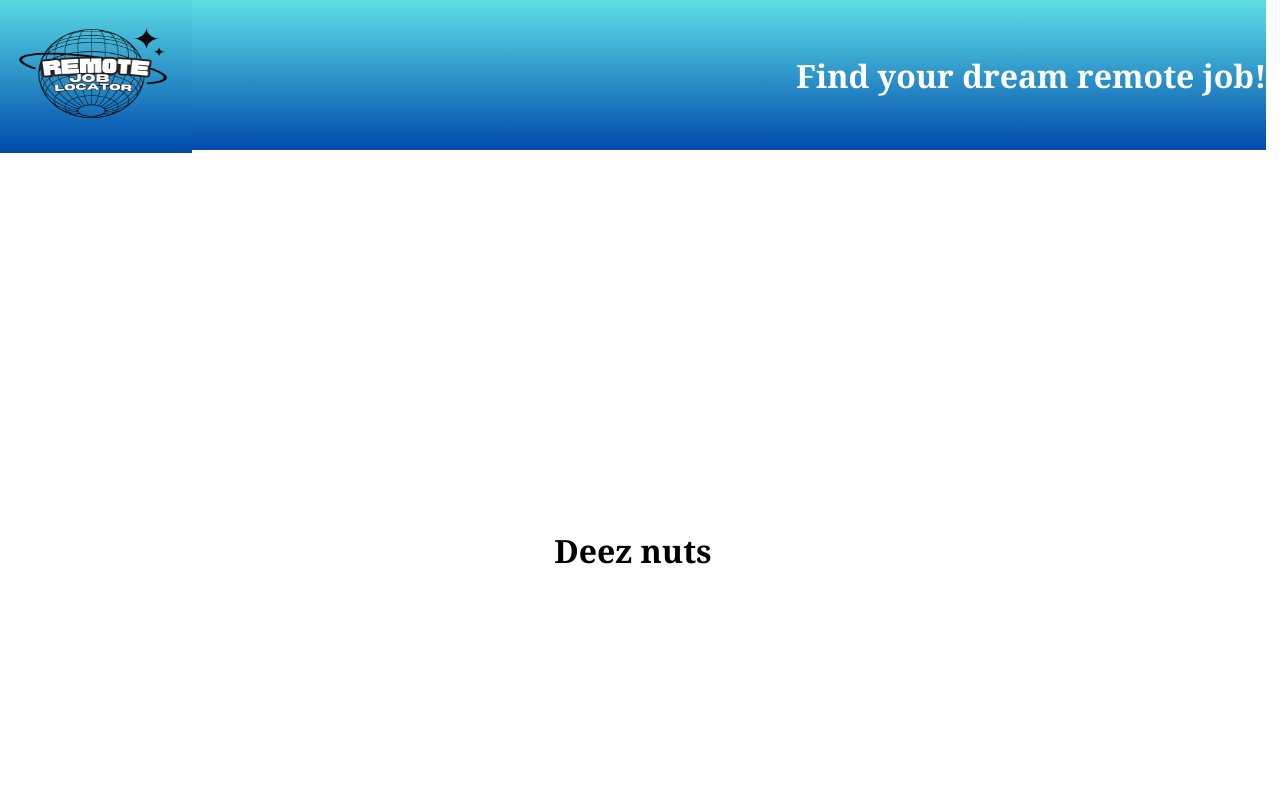
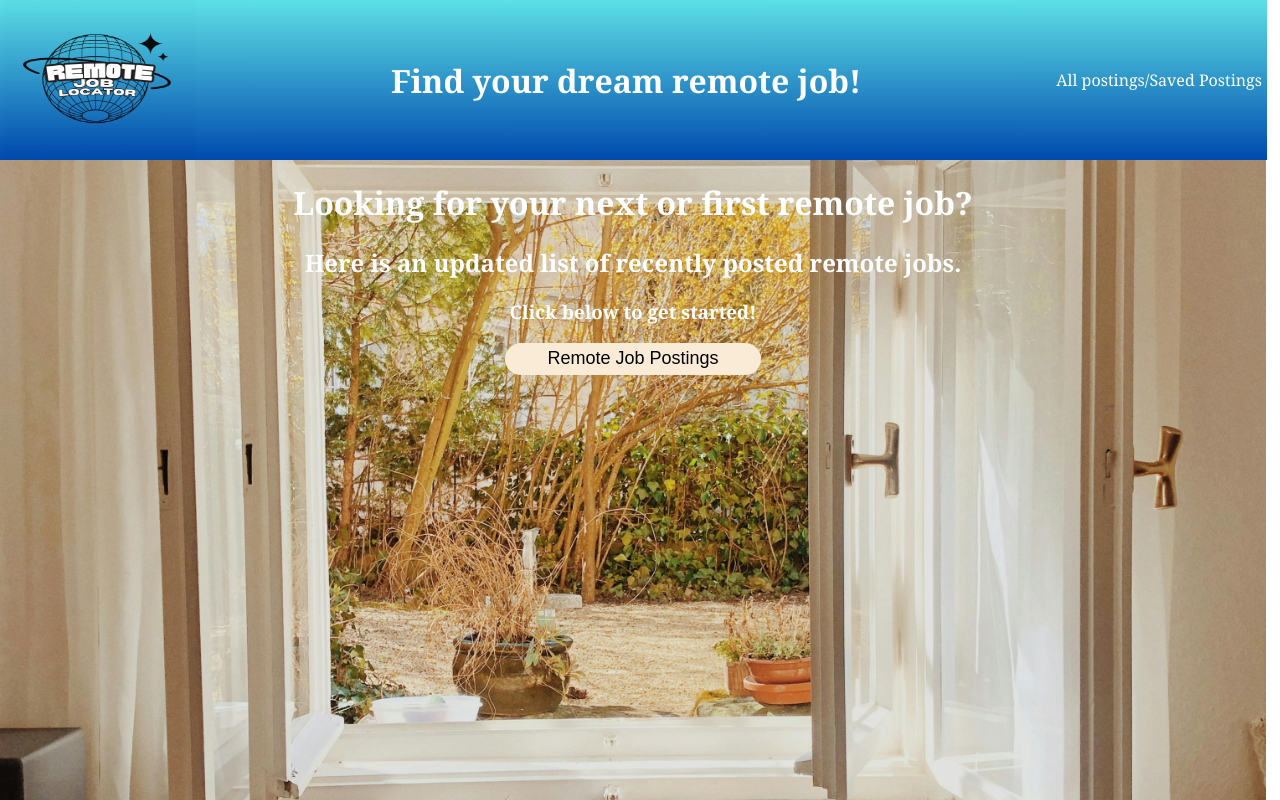
Before and after one commit to JWill06/Remote-Job-Locator, a React (Create React App) app in the folder remote-job-locator/: page / in a window 1280 px wide. Shown: the top 800 px of the page. Built offline with nearby package versions, Linux system fonts and the light colour scheme.

Commit message:
Updated styling changed for all pages

```diff
--- a/remote-job-locator/package.json
+++ b/remote-job-locator/package.json
@@ -6,9 +6,11 @@
     "@testing-library/jest-dom": "^5.17.0",
     "@testing-library/react": "^13.4.0",
     "@testing-library/user-event": "^13.5.0",
+    "cheerio": "^1.0.0-rc.12",
     "moment": "^2.30.1",
     "react": "^18.3.1",
     "react-dom": "^18.3.1",
+    "react-html-parser": "^2.0.2",
     "react-router-dom": "^6.25.1",
     "react-scripts": "5.0.1",
     "web-vitals": "^2.1.4"
--- a/remote-job-locator/src/Components/App.js
+++ b/remote-job-locator/src/Components/App.js
@@ -7,6 +7,7 @@ import { useEffect } from 'react';
 import Postings from './Postings';
 import Footer from './Footer';
 import SinglePosting from './SinglePosting';
+import SavedPostings from './SavedPostings';
 
 function App() {
 
@@ -19,6 +20,7 @@ function App() {
         <Route path='/' element={<LandingPage />}/>
         <Route path='/postings' element={<Postings />}/>
         <Route path='/posting/:id' element={<SinglePosting />}/>
+        <Route path='/savedPostings' element={<SavedPostings />}/>
         <Route path='*' element='PAGE DOES NOT EXIST, TRY AGAIN!'/>
       </Routes>
       </div>
--- a/remote-job-locator/src/Components/Header.js
+++ b/remote-job-locator/src/Components/Header.js
@@ -2,16 +2,25 @@ import React from 'react'
 // import { useState } from 'react'
 import '../Styling/Header.css'
 import remote from '../Assets/Remote3.png'
-import { NavLink } from 'react-router-dom'
+import { NavLink, Link } from 'react-router-dom'
 
 function Header() {
 
   return (
     <div className='headerWrapper'>
-      <NavLink to='/postings'>
+        <NavLink to='/'>
         <img src={remote} alt='logo'/>
         </NavLink>
         <h1>Find your dream remote job!</h1>
+        <div className='postingLinks'>
+          <Link className='link1'to='/postings'>
+          <p>All postings</p>
+          </Link>
+          <p className='slash'>/</p>
+          <Link className='link2' to='/SavedPostings'>
+          <p>Saved Postings</p>
+          </Link>
+        </div>
     </div>
   )
 }
--- a/remote-job-locator/src/Components/LandingPage.js
+++ b/remote-job-locator/src/Components/LandingPage.js
@@ -1,9 +1,17 @@
 import React from 'react'
+import { Link } from 'react-router-dom'
+import '../Styling/LandingPage.css'
+import workingSpace from '../Assets/remoteWorking.jpg'
 
 function LandingPage() {
   return (
     <div className='landingPageWrapper'>
-        <h1>Deez nuts</h1>
+        <h1>Looking for your next or first remote job?</h1>
+        <h2>Here is an updated list of recently posted remote jobs.</h2>
+        <h3>Click below to get started!</h3>
+        <button className='postingsButton'>
+          <Link className='allPostings' to='/postings'>Remote Job Postings</Link>
+        </button>
         </div>
   )
 }
--- a/remote-job-locator/src/Components/Postings.js
+++ b/remote-job-locator/src/Components/Postings.js
@@ -7,7 +7,7 @@ import PropTypes from 'prop-types'
 
 function Postings() {
     const [allJobs, setJobs] = useState([])
-    const [isLoading, setLoading] = useState(false)
+    const [loading, setLoading] = useState(false)
     const [error, setError] = useState('')
     const [currentPage, setCurrentPage] = useState(1);
     const [itemsPerPage, setItemsPerPage] = useState(10);
@@ -31,6 +31,33 @@ useEffect(() => {
 const totalPages = Math.ceil(allJobs.length / itemsPerPage);
 const minPage = Math.max(currentPage - 2, 1);
 const maxPage = Math.min(currentPage + 2, totalPages);
+
+if (loading) {
+    return  <p className='loadingText'><span>.</span>
+    <span>.</span>
+    <span>.</span>
+    <span>l</span>
+    <span>o</span>
+    <span>a</span>
+    <span>d</span>
+    <span>i</span>
+    <span>n</span>
+    <span>g</span>
+    </p>
+  }
+
+  if (error) {
+    return (
+      <div>
+        <p>{error}</p>
+      </div>
+    );
+  }
+
+  const filter = (e) => {
+
+  }
+
 
 return (
     <>
--- /dev/null
+++ b/remote-job-locator/src/Components/SavedPostings.js
@@ -0,0 +1,9 @@
+import React from 'react'
+
+function SavedPostings() {
+  return (
+    <div>SavedPostings</div>
+  )
+}
+
+export default SavedPostings
--- a/remote-job-locator/src/Components/SinglePosting.js
+++ b/remote-job-locator/src/Components/SinglePosting.js
@@ -1,14 +1,15 @@
-import React, { useState, useEffect } from 'react'
-import moment from 'moment'
-import fetchJobs from './ApiCall'
-import { useParams } from 'react-router-dom'
-import '../Styling/SinglePosting.css'
+import React, { useState, useEffect } from 'react';
+import moment from 'moment';
+import fetchJobs from './ApiCall';
+import { Link, useParams } from 'react-router-dom';
+import '../Styling/SinglePosting.css';
+import ReactHtmlParser, { convertNodeToElement } from 'react-html-parser';
+import cheerio from 'cheerio';
 
 function SinglePosting() {
-  const [job, setJob] = useState(null);
+  const [job, setJob] = useState([]);
   const [loading, setLoading] = useState(false);
   const [error, setError] = useState(null);
-  const [readMore, setReadMore] = useState(false)
   const { id } = useParams();
 
   useEffect(() => {
@@ -18,10 +19,27 @@ function SinglePosting() {
         const jobs = await fetchJobs();
         const foundJob = jobs.find(job => job.id === parseInt(id));
         if (foundJob) {
-                const tempDiv = document.createElement("div");
-                tempDiv.innerHTML = foundJob.description;
-                foundJob.plainDescription = tempDiv.textContent || tempDiv.innerText || "";
-                setJob(foundJob);
+          const jsxDescription = ReactHtmlParser(foundJob.description, {
+            transform: (node, index) => {
+              if (node.type === 'tag' && node.name === 'a') {
+                if (node.attribs && node.attribs.href && node.attribs.href.trim()) {
+                  node.attribs.target = '_blank';
+                  return <a key={index} href={decodeURIComponent(node.attribs.href)}>{node.children[0].data}</a>;
+                }
+              }
+            },
+          });
+
+          const $ = cheerio.load(foundJob.description);
+          const aboutCompanyLinks = [];
+          $('a').each((index, element) => {
+            const href = $(element).attr('href');
+            if (href && href.startsWith('http')) {
+              aboutCompanyLinks.push(href);
+            }
+          });
+
+          setJob({ ...foundJob, jsxDescription, aboutCompanyUrls: aboutCompanyLinks });
         } else {
           setError('Job not found');
         }
@@ -35,50 +53,46 @@ function SinglePosting() {
   }, [id]);
 
   if (loading) {
-    return  <p className='loadingText'><span>.</span>
-    <span>.</span>
-    <span>.</span>
-    <span>l</span>
-    <span>o</span>
-    <span>a</span>
-    <span>d</span>
-    <span>i</span>
-    <span>n</span>
-    <span>g</span>
-    </p>
+    return <p className='loadingText'>Loading...</p>;
   }
 
   if (error) {
-    return (
-      <div>
-        <p>{error}</p>
-      </div>
-    );
+    return <div><p>{error}</p></div>;
   }
-
-  const formattedDescription = job?.description  ? (readMore ? job?.plainDescription : `${job?.plainDescription.substring(0, 500)}...`) : ';'
 
   return (
     <div className='detailsWrapper'>
       <div className='positionContent'>
-        <img src={job?.company_logo} alt={job?.company_name}/>
-        <p className='title'><strong>Position: </strong>{job?.title}</p>
-        <p className='company'><strong>Company: </strong>{job?.company_name}</p>
-        <p className='pay'><strong>Pay: </strong> {job?.salary ? job.salary : 'Not Available'}</p>
+        <img src={job.company_logo} alt={job.company_name} />
+        <p className='title'><strong>Position: </strong>{job.title}</p>
+        <p className='company'><strong>Company: </strong>{job.company_name}</p>
+        <p className='pay'><strong>Pay: </strong> {job.salary ? job.salary : 'Not Available'}</p>
       </div>
       <div className='locationContent'>
-        <p className='title'><strong>Posted: </strong>{moment(job?.publication_date).format('MMM DD YYYY')}</p>
-        <p className='company'><strong>Candidate Location: </strong>{job?.candidate_required_location}</p>
-        <p className='description'><strong>Job Description: </strong> {formattedDescription}
-        <span className='read-more-link' onClick={() => setReadMore(!readMore)}>
-        {readMore ? 'Read Less' : 'Read More'}
-    </span>
-    </p>
+        <p className='title'><strong>Posted: </strong>{moment(job.publication_date).format('MMM DD YYYY')}</p>
+        <p className='company'><strong>Candidate Location: </strong>{job.candidate_required_location}</p>
+        <p className='description'><strong>Job Description: </strong>{job.jsxDescription}</p>
+        {job?.aboutCompanyUrls?.length === 0 ? (
+        <p>No URL provided, please contact the company or visit their main site.</p>
+      ) : (
+        job?.aboutCompanyUrls?.map((url, index) => (
+          <button
+            key={index}
+            className='companyPosting'
+            onClick={() => {
+              const absoluteUrl = url.startsWith('http://') || url.startsWith('https://')
+                ? url
+                : 'https://' + url;
+              window.open(absoluteUrl, '_blank');
+            }}
+          >
+            Visit Company Website
+          </button>
+        ))
+      )}
     </div>
   </div>
   );
 }
 
-
-
-export default SinglePosting
+export default SinglePosting;
--- a/remote-job-locator/src/Styling/Footer.css
+++ b/remote-job-locator/src/Styling/Footer.css
@@ -4,7 +4,7 @@
     display: flex;
     justify-content: center;
     align-items: center;
-    margin-top: 5px;
+    /* margin-top: 5px; */
     padding: 10px;
     background-image:  linear-gradient(to top, #5de0e6,#004aad);
 }
--- a/remote-job-locator/src/Styling/Header.css
+++ b/remote-job-locator/src/Styling/Header.css
@@ -1,8 +1,9 @@
 .headerWrapper {
     display: flex;
     justify-content: space-between;
+    padding: 5px;
     align-items: center;
-    width: 98.97vw;
+    width: 98.28vw;
     height: 150px;
     color: white;
     text-align: center;
@@ -12,3 +13,13 @@
         height: 20vh;
     }
 }
+
+.postingLinks {
+    display: flex;
+}
+
+.link1,
+.link2 {
+    text-decoration: none;
+    color: white;
+}
--- /dev/null
+++ b/remote-job-locator/src/Styling/LandingPage.css
@@ -0,0 +1,28 @@
+.landingPageWrapper {
+    width: 98.9vw;
+    height: 100vh;
+    background-image: url('../Assets/remoteWorking.jpg');
+    background-size: cover;
+    background-repeat: no-repeat;
+    background-position: center;
+    text-align: center;
+    justify-content: center;
+    color: white;
+    padding: 0;
+    margin: 0;
+}
+
+.postingsButton{
+    width: 20vw;
+    height: 2rem;
+    background-color: antiquewhite;
+    border-radius: 5rem;
+    border: none;
+    cursor: pointer;
+}
+
+.allPostings {
+    text-decoration: none;
+    color: black;
+    font-size: 18px;
+}
--- a/remote-job-locator/src/Styling/SinglePosting.css
+++ b/remote-job-locator/src/Styling/SinglePosting.css
@@ -9,9 +9,34 @@
     margin: 5px;
 }
 
-.positionContent img {
-    width: 100%;
+.positionContent {
+    width: 25vw;
+    margin: 10px;
+    padding: 10px;
+    border-right: 2px solid black;
+    img {
+    width: 80%;
     border-radius: 50%;
+    }
+}
+
+.locationContent {
+    width: 100vw;
+    text-align: start;
+}
+
+.companyPosting {
+    width: 15vw;
+    background-color: lightblue;
+    margin: 5px;
+    border: none;
+    border-radius: 2.5rem;
+}
+
+.companyLink {
+    text-decoration: none;
+    color: white;
+
 }
 
 .read-more-link {
```
Also changed, not shown: remote-job-locator/src/Assets/remoteWorking.jpg (added), 1 other file (tests, documents, lock files or other folders). Lines whose indentation alone changed are shown as unchanged.
